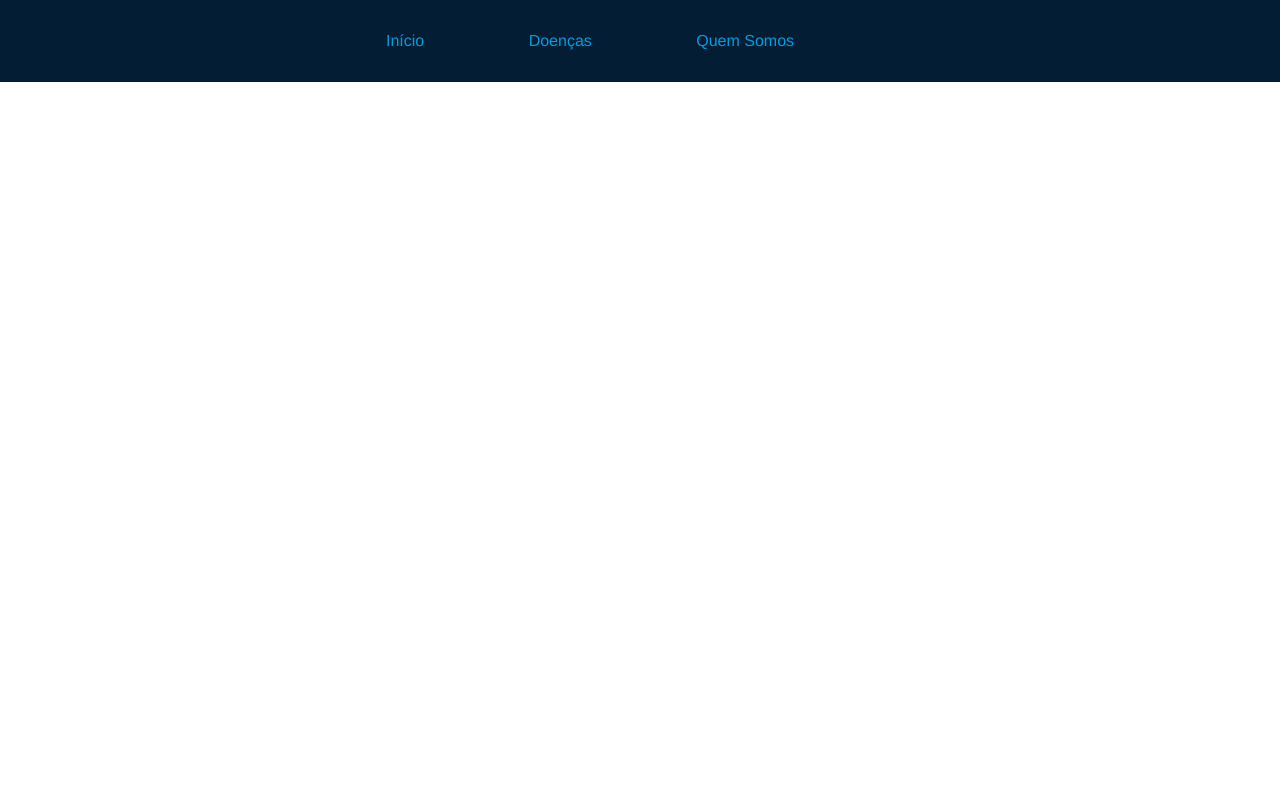
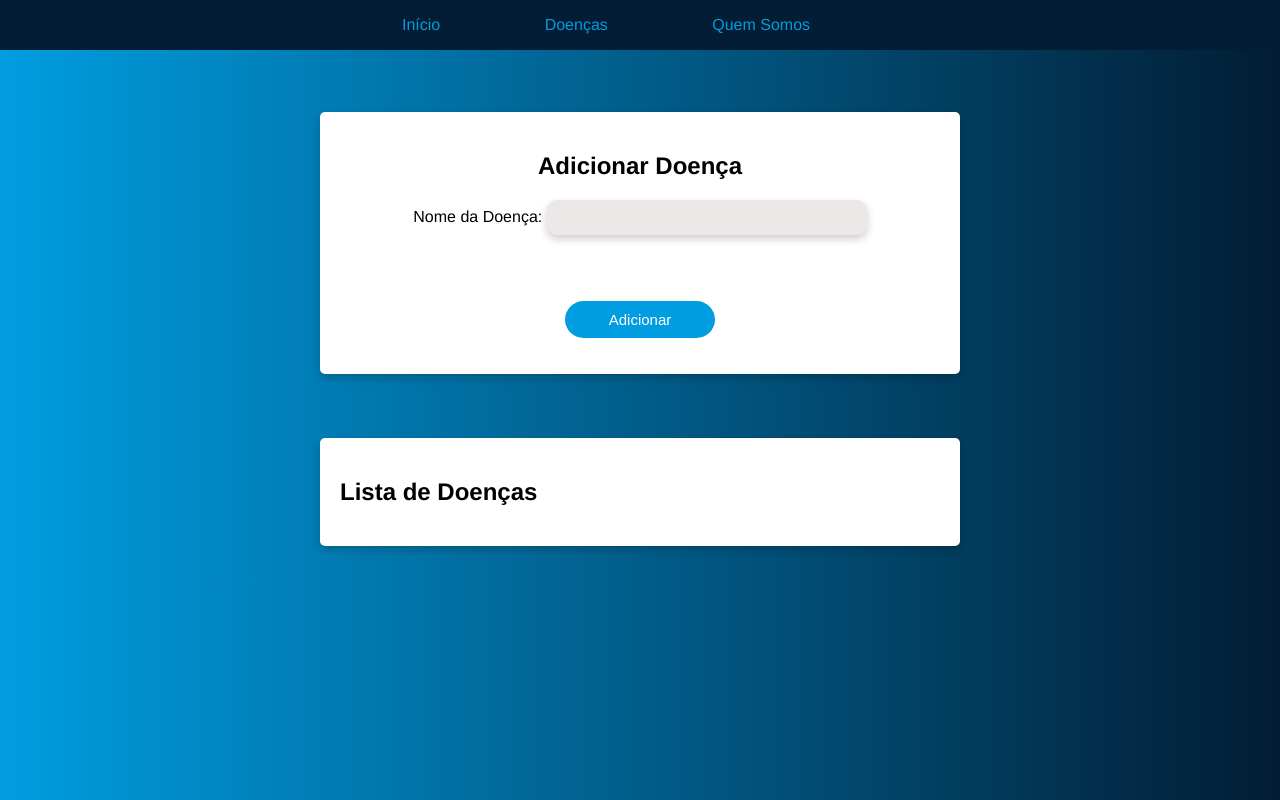
Before and after one commit to jvictordev7/SiteMedicinaVeterinaria, a website: page home.html in a window 1280 px wide. Drawn offline with Linux system fonts and the light colour scheme.

Commit message:
Alterações semana 13-10

```diff
--- a/home.html
+++ b/home.html
@@ -3,7 +3,7 @@
 <head>
     <meta charset="UTF-8">
     <meta name="viewport" content="width=device-width, initial-scale=1.0">
-    <title>Medicina Veterinaria</title>
+    <title>Medicina Veterinária</title>
     <link rel="icon" href="./img/favicon.png" type="image/x-icon">
     <link rel="stylesheet" href="styles.css">
 </head>
@@ -12,16 +12,47 @@
         <nav>
             <ul>
                 <li><a href="#inicio">Início</a></li>
-                <li><a href="#doenças">Doenças</a></li>
+                <li><a href="#doencas">Doenças</a></li>
                 <li><a href="#quemsomos">Quem Somos</a></li>
             </ul>
         </nav>
     </header>
     <main>
-        <!-- Conteúdo do site aqui -->
+        <section id="formulario">
+            <h2>Adicionar Doença</h2>
+            <form id="doencaForm">
+                <label for="nomeDoenca">Nome da Doença:</label>
+                <input type="text" id="nomeDoenca" name="nomeDoenca" required>
+                <button type="submit">Adicionar</button>
+            </form>
+        </section>
+        <section id="listaDoencas">
+            <h2>Lista de Doenças</h2>
+            <ul id="doencas"></ul>
+        </section>
     </main>
     <footer>
         <!-- Rodapé do site aqui -->
     </footer>
+    <script>
+        document.getElementById('doencaForm').addEventListener('submit', function(event) {
+            event.preventDefault();
+            const nomeDoenca = document.getElementById('nomeDoenca').value;
+            if (nomeDoenca) {
+                const li = document.createElement('li');
+                li.textContent = nomeDoenca;
+
+                const deleteButton = document.createElement('button');
+                deleteButton.textContent = 'Excluir';
+                deleteButton.addEventListener('click', function() {
+                    li.remove();
+                });
+
+                li.appendChild(deleteButton);
+                document.getElementById('doencas').appendChild(li);
+                document.getElementById('doencaForm').reset();
+            }
+        });
+    </script>
 </body>
 </html>
--- a/styles.css
+++ b/styles.css
@@ -1,11 +1,13 @@
 :root {
-    --cor-primaria: #009DE0; /* RGB 0, 157, 224 */
-    --cor-secundaria: #021D34; /* RGB 2, 29, 52 */
-    --cor-texto: #000000; /* Preto */
+    --cor-primaria: #009DE0;
+    --cor-secundaria: #021D34;
+    --cor-texto: #000000;
+    --cor-fundo: #FFFFFF;
 }
 
 body {
     font-family: 'Helvetica', sans-serif;
+    background: linear-gradient(to right, var(--cor-primaria), var(--cor-secundaria));
     margin: 0;
 }
 
@@ -13,12 +15,18 @@ header {
     background-color: var(--cor-secundaria);
     color: var(--cor-primaria);
     padding: 1rem;
+    width: 100%;
+    position: fixed; /* Fixar o header no topo */
+    top: 0;
+    left: 0;
+    z-index: 1000; /* Garantir que o header fique acima de outros elementos */
 }
 
 nav ul {
     list-style-type: none;
     padding: 0;
     text-align: center;
+    margin: 0;
 }
 
 nav ul li {
@@ -36,3 +44,86 @@ nav ul li a:hover {
     text-decoration: underline;
     color: var(--cor-texto);
 }
+
+main {
+    display: flex;
+    flex-direction: column;
+    align-items: center;
+    justify-content: center;
+    width: 100%;
+    margin-top: 80px; /* Espaço para o header fixo */
+}
+
+#formulario, #listaDoencas {
+    background-color: var(--cor-fundo);
+    padding: 20px;
+    border-radius: 5px;
+    box-shadow: 0px 4px 8px rgba(0, 0, 0, 0.2);
+    margin: 2rem;
+    width: 100%;
+    max-width: 600px; /* Ajuste conforme necessário */
+}
+
+#formulario {
+    display: flex;
+    flex-direction: column;
+    align-items: center;
+    text-align: center;
+}
+
+#formulario label, #formulario input, #formulario button {
+    margin-bottom: 1rem;
+    width: 100%; /* Para garantir que os elementos ocupem a largura total do formulário */
+    max-width: 300px; /* Ajuste conforme necessário */
+    text-align: center; /* Centraliza o texto dentro dos elementos */
+}
+
+#formulario input {
+    background-color: #ECE8E8;
+    padding: 10px;
+    border-radius: 10px;
+    box-shadow: 0px 4px 8px rgba(0, 0, 0, 0.2);
+    border: none;
+}
+
+#formulario button {
+    padding: 10px;
+    font-size: 15px;
+    background-color: var(--cor-primaria);
+    color: var(--cor-fundo);
+    border: none;
+    border-radius: 20px;
+    cursor: pointer;
+    width: 150px;
+    margin-top: 50px;
+}
+
+#formulario button:hover {
+    background-color: #007bb5;
+}
+
+#listaDoencas ul {
+    list-style-type: none;
+    padding: 0;
+}
+
+#listaDoencas li {
+    display: flex;
+    justify-content: space-between;
+    align-items: center;
+    margin-bottom: 0.5rem;
+}
+
+#listaDoencas button {
+    background-color: var(--cor-primaria);
+    color: white;
+    border: none;
+    padding: 0.5rem;
+    cursor: pointer;
+    border-radius: 10px;
+    align-items: center;
+}
+
+#listaDoencas button:hover {
+    background-color: #007bb5;
+}
```
